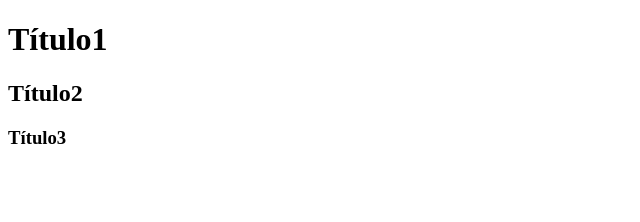
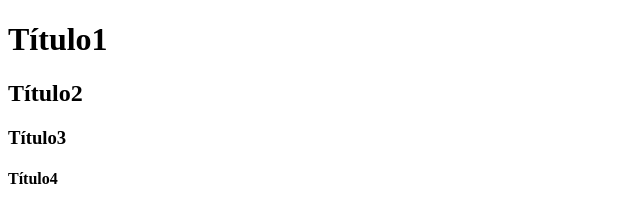
Before and after one commit to ainhoarm19/git-hello-world, a plain HTML site: page index.html in a window 1280 px wide. Shown: the full height of the page, 0-640 px from the left. Drawn offline with Linux system fonts and the light colour scheme.

Commit message:
se modificó el título4 del index

```diff
--- a/index.html
+++ b/index.html
@@ -9,5 +9,6 @@
     <h1>Título1</h1>
     <h2>Título2</h2>
     <h3>Título3</h3>
+    <h4>Título4</h4>
 </body>
 </html>
```
